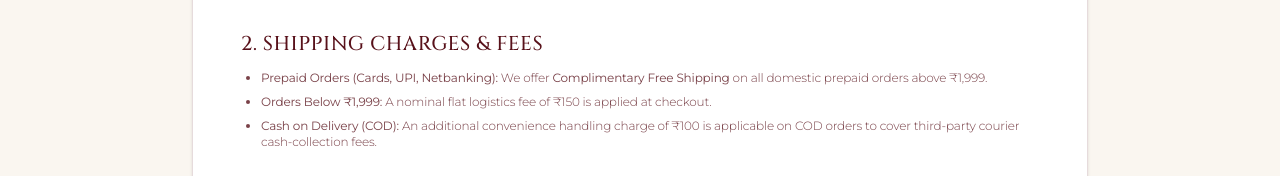
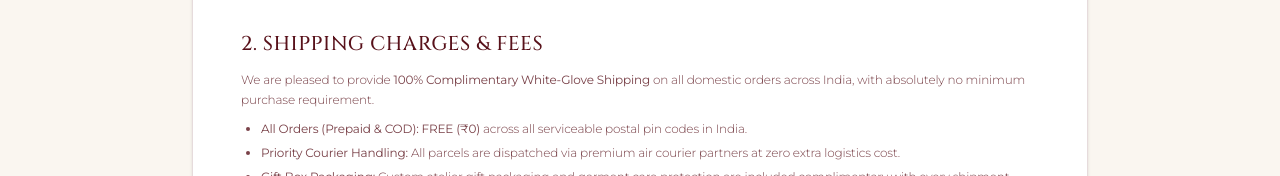
Before and after one commit to fashionfinesse79-netizen/finess-fashion, a Next.js app: page /shipping-policy in a window 1280 px wide. Shown: the part 776-952 px from the top of the page. Built offline with nearby package versions, Linux system fonts and the light colour scheme; no server answers; the database is empty.

Commit message:
feat(shipping): set 100% complimentary free shipping across entire store

```diff
--- a/src/app/cart/page.tsx
+++ b/src/app/cart/page.tsx
@@ -32,8 +32,6 @@ export default function CartPage() {
     const success = applyCoupon(couponInput);
     if (success) setCouponInput('');
   };
-
-  const progressPercentage = Math.min(100, Math.round((subtotal / freeShippingThreshold) * 100));
 
   return (
     <div className="max-w-7xl mx-auto px-4 sm:px-6 lg:px-8 py-12 space-y-12">
@@ -70,24 +68,12 @@ export default function CartPage() {
           {/* Left: Cart Items Table */}
           <div className="lg:col-span-8 space-y-6">
 
-            {/* Free Shipping Bar */}
-            <div className="p-4 bg-[#58111A] text-[#FAF6F0] text-xs space-y-2">
-              {freeShippingRemaining > 0 ? (
-                <p className="flex justify-between items-center text-[11px] uppercase tracking-wider">
-                  <span>Add <strong className="text-[#D4AF37]">{formatINR(freeShippingRemaining)}</strong> for free shipping</span>
-                  <span>{progressPercentage}%</span>
-                </p>
-              ) : (
-                <p className="flex items-center gap-1.5 text-[#D4AF37] font-medium text-[11px] uppercase tracking-wider">
-                  <Sparkles className="w-4 h-4" /> You've unlocked Complimentary Express Shipping!
-                </p>
-              )}
-              <div className="w-full bg-[#3F0A11] h-1.5 rounded-full overflow-hidden">
-                <div
-                  className="bg-[#D4AF37] h-full transition-all duration-500"
-                  style={{ width: `${progressPercentage}%` }}
-                />
-              </div>
+            {/* Free Shipping Banner */}
+            <div className="p-4 bg-[#58111A] text-[#FAF6F0] text-xs flex items-center justify-between border border-[#D4AF37]/30 shadow-sm">
+              <p className="flex items-center gap-2 text-[#D4AF37] font-medium text-xs tracking-wider uppercase">
+                <Sparkles className="w-4 h-4 text-[#D4AF37] animate-pulse" /> Complimentary White-Glove Shipping On All Orders
+              </p>
+              <span className="text-[10px] tracking-widest uppercase font-semibold text-[#58111A] bg-[#D4AF37] px-2.5 py-1">100% FREE</span>
             </div>
 
             {/* Table */}
--- a/src/app/checkout/page.tsx
+++ b/src/app/checkout/page.tsx
@@ -45,7 +45,7 @@ export default function CheckoutPage() {
   const [isProcessingOnline, setIsProcessingOnline] = useState(false);
   const [formErrors, setFormErrors] = useState<Record<string, string>>({});
 
-  const shippingCost = shippingMethod === 'express' ? 500 : 0;
+  const shippingCost = 0;
   const finalPayableTotal = totalAmount + shippingCost;
 
   const validateForm = () => {
@@ -415,7 +415,7 @@ export default function CheckoutPage() {
                     <p className="text-[11px] text-[#7A3B43]">Guaranteed dispatch within 12 hours + Next day air delivery</p>
                   </div>
                 </div>
-                <span className="text-xs font-semibold text-[#58111A]">₹500</span>
+                <span className="text-xs font-semibold text-[#D4AF37] uppercase">COMPLIMENTARY</span>
               </label>
             </div>
           </div>
--- a/src/app/shipping-policy/page.tsx
+++ b/src/app/shipping-policy/page.tsx
@@ -65,10 +65,13 @@ export default function ShippingPolicyPage() {
             <h2 className="font-serif-luxury text-xl text-[#58111A] uppercase tracking-wide font-medium">
               2. Shipping Charges &amp; Fees
             </h2>
+            <p>
+              We are pleased to provide <strong>100% Complimentary White-Glove Shipping</strong> on all domestic orders across India, with absolutely no minimum purchase requirement.
+            </p>
             <ul className="list-disc pl-5 space-y-2 text-xs">
-              <li><strong>Prepaid Orders (Cards, UPI, Netbanking):</strong> We offer <strong>Complimentary Free Shipping</strong> on all domestic prepaid orders above ₹1,999.</li>
-              <li><strong>Orders Below ₹1,999:</strong> A nominal flat logistics fee of ₹150 is applied at checkout.</li>
-              <li><strong>Cash on Delivery (COD):</strong> An additional convenience handling charge of ₹100 is applicable on COD orders to cover third-party courier cash-collection fees.</li>
+              <li><strong>All Orders (Prepaid &amp; COD):</strong> <strong>FREE (₹0)</strong> across all serviceable postal pin codes in India.</li>
+              <li><strong>Priority Courier Handling:</strong> All parcels are dispatched via premium air courier partners at zero extra logistics cost.</li>
+              <li><strong>Gift Box Packaging:</strong> Custom atelier gift packaging and garment care protection are included complimentary with every shipment.</li>
             </ul>
           </section>
 
--- a/src/components/cart/CartDrawer.tsx
+++ b/src/components/cart/CartDrawer.tsx
@@ -37,8 +37,6 @@ export default function CartDrawer() {
     if (success) setCouponCodeInput('');
   };
 
-  const progressPercentage = Math.min(100, Math.round((subtotal / freeShippingThreshold) * 100));
-
   return (
     <div className="fixed inset-0 z-50 overflow-hidden animate-fade-in">
       {/* Overlay Backdrop */}
@@ -66,24 +64,12 @@ export default function CartDrawer() {
             </button>
           </div>
 
-          {/* Free Shipping Dynamic Progress */}
-          <div className="px-6 py-3 bg-[#58111A] text-[#FAF6F0] text-xs">
-            {freeShippingRemaining > 0 ? (
-              <p className="flex items-center justify-between mb-1.5 text-[11px] tracking-wider uppercase">
-                <span>Add <strong className="text-[#D4AF37]">{formatINR(freeShippingRemaining)}</strong> for free shipping</span>
-                <span>{progressPercentage}%</span>
-              </p>
-            ) : (
-              <p className="flex items-center gap-1.5 text-[#D4AF37] font-medium text-[11px] uppercase tracking-wider">
-                <Sparkles className="w-3.5 h-3.5" /> You've unlocked Complimentary Express Shipping!
-              </p>
-            )}
-            <div className="w-full bg-[#3F0A11] h-1.5 rounded-full overflow-hidden">
-              <div
-                className="bg-[#D4AF37] h-full transition-all duration-500"
-                style={{ width: `${progressPercentage}%` }}
-              />
-            </div>
+          {/* Free Shipping Complimentary Banner */}
+          <div className="px-6 py-2.5 bg-[#58111A] text-[#FAF6F0] text-xs flex items-center justify-between border-b border-[#D4AF37]/30">
+            <p className="flex items-center gap-1.5 text-[#D4AF37] font-medium text-[11px] uppercase tracking-wider">
+              <Sparkles className="w-3.5 h-3.5" /> Complimentary White-Glove Shipping
+            </p>
+            <span className="text-[9px] font-semibold text-[#58111A] bg-[#D4AF37] px-2 py-0.5 uppercase tracking-wider">FREE</span>
           </div>
 
           {/* Cart Item List */}
--- a/src/components/layout/Footer.tsx
+++ b/src/components/layout/Footer.tsx
@@ -26,7 +26,7 @@ export default function Footer() {
         <div className="flex flex-col items-center md:items-start space-y-2">
           <Truck className="w-6 h-6 text-[#D4AF37] stroke-[1.25]" />
           <h4 className="text-xs uppercase tracking-[0.2em] font-semibold text-[#FAF6F0]">White-Glove Shipping</h4>
-          <p className="text-[11px] text-gray-300 leading-relaxed font-light">Complimentary express shipping across India on orders over ₹5,000.</p>
+          <p className="text-[11px] text-gray-300 leading-relaxed font-light">Complimentary express shipping across India on all orders.</p>
         </div>
         <div className="flex flex-col items-center md:items-start space-y-2">
           <RefreshCw className="w-6 h-6 text-[#D4AF37] stroke-[1.25]" />
--- a/src/context/StoreContext.tsx
+++ b/src/context/StoreContext.tsx
@@ -53,8 +53,6 @@ export function StoreProvider({ children }: { children: React.ReactNode }) {
   const [couponError, setCouponError] = useState<string | null>(null);
   const [toastMessage, setToastMessage] = useState<string | null>(null);
   const [couponsList, setCouponsList] = useState<Coupon[]>([]);
-
-  const freeShippingThreshold = 5000;
 
   // Load from database/cache on mount
   useEffect(() => {
@@ -208,14 +206,15 @@ export function StoreProvider({ children }: { children: React.ReactNode }) {
     showToast('Coupon removed');
   };
 
-  // Cost calculations
+  // Cost calculations - 100% Complimentary Free Shipping on All Orders
   const subtotal = cart.reduce(
     (sum, item) => sum + item.product.price * item.quantity,
     0
   );
 
-  const freeShippingRemaining = Math.max(0, freeShippingThreshold - subtotal);
-  const shippingFee = subtotal === 0 || subtotal >= freeShippingThreshold ? 0 : 350;
+  const freeShippingThreshold = 0;
+  const freeShippingRemaining = 0;
+  const shippingFee = 0;
 
   let discountAmount = 0;
   if (appliedCoupon) {
```
